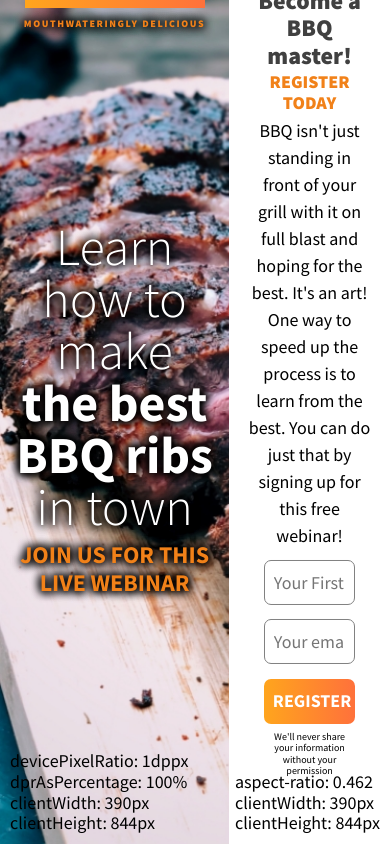
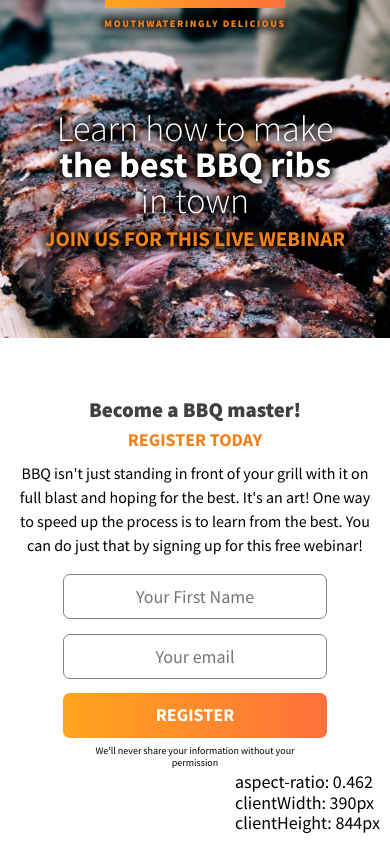
Before and after one commit to robertoignacio/aspect-ratio-bbq, a plain HTML site: page index.html in a window 390 px wide. Drawn offline with nearby package versions, Linux system fonts and the light colour scheme.

Commit message:
dummy css media query

```diff
--- a/css/style.css
+++ b/css/style.css
@@ -287,3 +287,61 @@ h1 strong {
     left: 10px;
     visibility: 1;
 }
+
+/*
+ min-width --> "from a minimum width of X and bigger"
+ (min-width < X < infinite)
+
+ max-width --> "from 0 to X"
+ (0 < X < max-width)
+
+ (min-width) and (max-width) --> "between these both
+ */
+@media (max-aspect-ratio: 750/1000) and (max-width: 500px) {
+
+    body {
+        font-size: var(--fs-body-small);
+    }
+
+    .page-container-box {
+        flex-direction: column;
+    }
+
+    .hero-container-box {
+        width: 100%;
+        height: 40%;
+    }
+
+    .gradient-bar-text {
+        font-size: var(--fs-small-small);
+    }
+
+    .hero-proposal {
+        font-size: var(--fs-h1-small);
+    }
+
+    .hero-invite {
+        font-size: var(--fs-h2-small);
+    }
+
+    .message-container-box {
+        width: 100%;
+        height: 60%;
+    }
+
+    /* "Become a BBQ master!" */
+    .message-proposal {
+        font-size: var(--fs-h2-small);
+        margin-top: 1rem;
+    }
+
+    /* "Resister today" */
+    .message-cta {
+        font-weight: 700;
+    }
+
+    /* "BBQ isn´t just standing in front..." */
+    .message-reasoning {
+        font-size: var(--fs-body-small);
+    }
+}
--- a/index.html
+++ b/index.html
@@ -11,7 +11,10 @@
     <link rel="stylesheet" href="https://cdnjs.cloudflare.com/ajax/libs/normalize/8.0.1/normalize.min.css">
     <link rel="stylesheet" href="./css/style.css">
     <script src="scripts/script.js" defer></script>
-    <script src="scripts/mediaqueries.js"defer></script>
+    <!--
+        <script src="scripts/mediaqueries.js"defer></script>
+    -->
+
 </head>
 <body class="ff-sans fs-body bg-clr-white">
 
```
